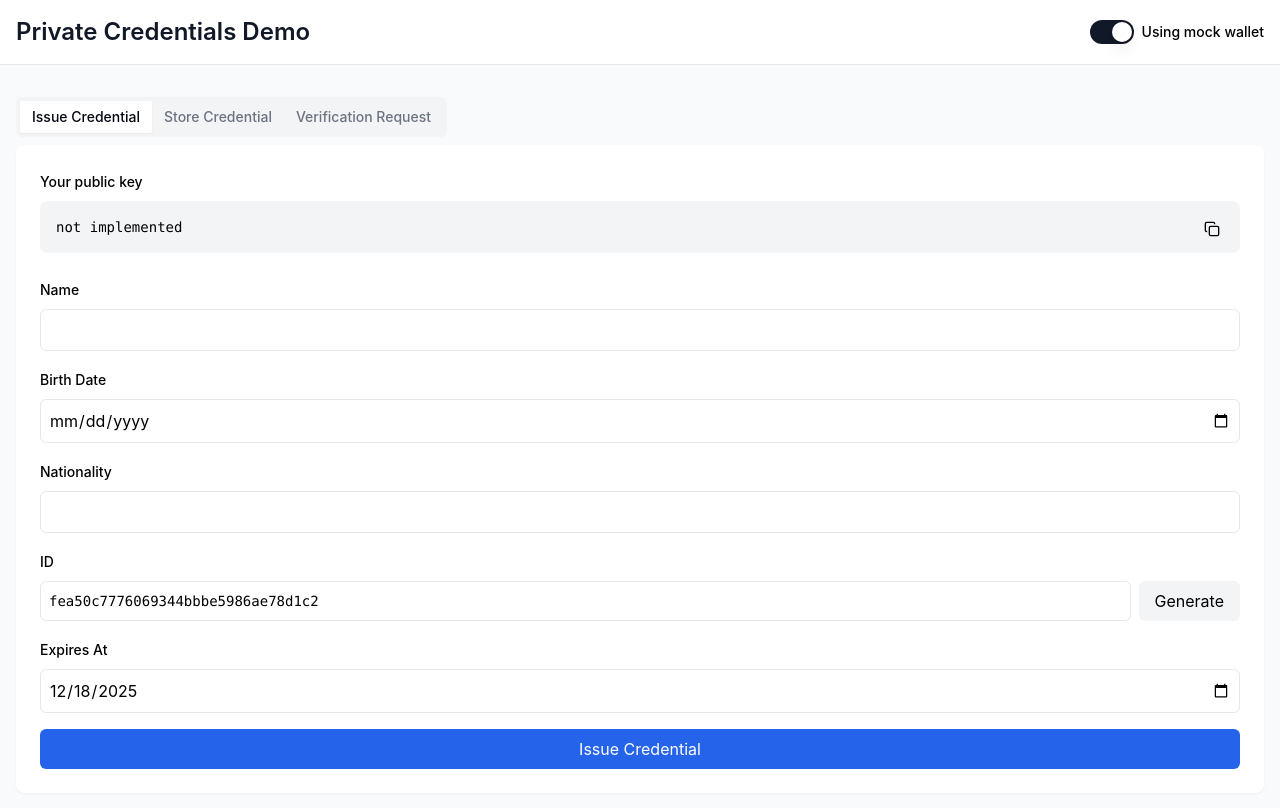
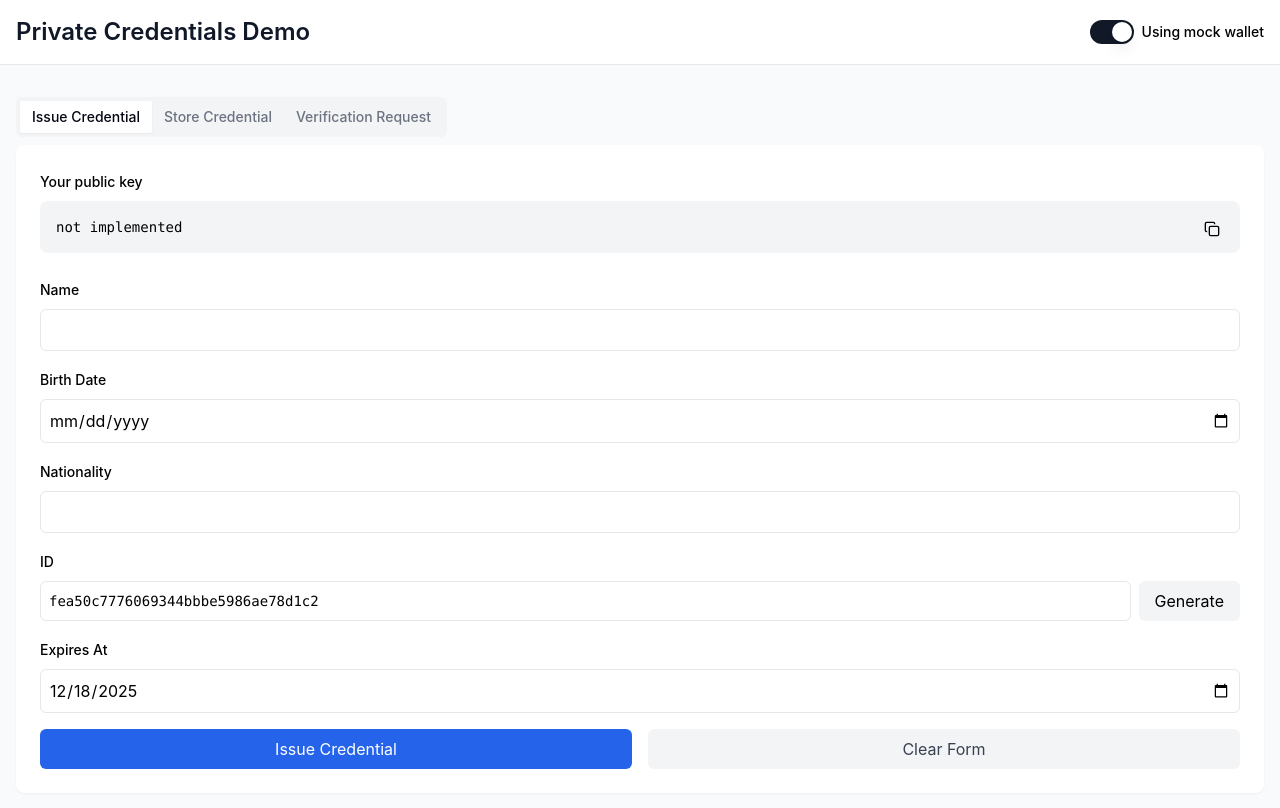
Before and after one commit to zksecurity/mina-credentials, a React (Vite) app in the folder examples/web-demo/: page / in a window 1280 px wide. Shown: the top 808 px of the page. Built offline with nearby package versions, Linux system fonts and the light colour scheme.

Commit message:
lift state

```diff
--- a/examples/web-demo/src/App.tsx
+++ b/examples/web-demo/src/App.tsx
@@ -11,7 +11,6 @@ const generateHexString = (length: number): string => {
     Math.floor(Math.random() * 16).toString(16)
   ).join('');
 };
-
 const CopyableCode: React.FC<{ value: string; label: string }> = ({
   value,
   label,
@@ -24,7 +23,7 @@ const CopyableCode: React.FC<{ value: string; label: string }> = ({
     <div className="space-y-2">
       <Label>{label}</Label>
       <div className="relative">
-        <pre className="bg-gray-100 p-4 rounded-lg font-mono text-sm break-all">
+        <pre className="bg-gray-100 p-4 rounded-lg font-mono text-sm whitespace-pre-wrap break-all">
           {value}
         </pre>
         <button
@@ -41,35 +40,24 @@ const CopyableCode: React.FC<{ value: string; label: string }> = ({
 
 const IssueCredentialsForm: React.FC<{
   useMockWallet: boolean;
-  onSuccess: (credential: string) => void;
-  onError: (error: string) => void;
-}> = ({ useMockWallet, onSuccess, onError }) => {
-  const [formData, setFormData] = useState({
-    name: '',
-    birthDate: '',
-    nationality: '',
-    id: generateHexString(32),
-    expiresAt: new Date(Date.now() + 365 * 24 * 60 * 60 * 1000)
-      .toISOString()
-      .split('T')[0],
-  });
-
+  formData: {
+    name: string;
+    birthDate: string;
+    nationality: string;
+    id: string;
+    expiresAt: string;
+  };
+  onFormDataChange: (formData: any) => void;
+  onSubmit: () => void;
+  onClear: () => void;
+}> = ({ useMockWallet, formData, onFormDataChange, onSubmit, onClear }) => {
   const handleSubmit = async (e: React.FormEvent) => {
     e.preventDefault();
-    try {
-      const result = await issueCredential(useMockWallet, {
-        ...formData,
-        birthDate: new Date(formData.birthDate).getTime(),
-        expiresAt: new Date(formData.expiresAt).getTime(),
-      });
-      onSuccess(result);
-    } catch (error) {
-      onError(error instanceof Error ? error.message : 'An error occurred');
-    }
+    onSubmit();
   };
 
   const regenerateId = () => {
-    setFormData((prev) => ({ ...prev, id: generateHexString(32) }));
+    onFormDataChange({ ...formData, id: generateHexString(32) });
   };
 
   return (
@@ -83,7 +71,7 @@ const IssueCredentialsForm: React.FC<{
           className="w-full p-2 border rounded-md"
           value={formData.name}
           onChange={(e) =>
-            setFormData((prev) => ({ ...prev, name: e.target.value }))
+            onFormDataChange({ ...formData, name: e.target.value })
           }
         />
       </div>
@@ -97,7 +85,7 @@ const IssueCredentialsForm: React.FC<{
           className="w-full p-2 border rounded-md"
           value={formData.birthDate}
           onChange={(e) =>
-            setFormData((prev) => ({ ...prev, birthDate: e.target.value }))
+            onFormDataChange({ ...formData, birthDate: e.target.value })
           }
         />
       </div>
@@ -111,7 +99,7 @@ const IssueCredentialsForm: React.FC<{
           className="w-full p-2 border rounded-md"
           value={formData.nationality}
           onChange={(e) =>
-            setFormData((prev) => ({ ...prev, nationality: e.target.value }))
+            onFormDataChange({ ...formData, nationality: e.target.value })
           }
         />
       </div>
@@ -126,7 +114,7 @@ const IssueCredentialsForm: React.FC<{
             className="flex-1 p-2 border rounded-md font-mono text-sm"
             value={formData.id}
             onChange={(e) =>
-              setFormData((prev) => ({ ...prev, id: e.target.value }))
+              onFormDataChange({ ...formData, id: e.target.value })
             }
           />
           <button
@@ -148,17 +136,29 @@ const IssueCredentialsForm: React.FC<{
           className="w-full p-2 border rounded-md"
           value={formData.expiresAt}
           onChange={(e) =>
-            setFormData((prev) => ({ ...prev, expiresAt: e.target.value }))
+            onFormDataChange({ ...formData, expiresAt: e.target.value })
           }
         />
       </div>
 
-      <button
-        type="submit"
-        className="w-full p-2 bg-blue-600 text-white rounded-md hover:bg-blue-700"
-      >
-        Issue Credential
-      </button>
+      <div className="flex space-x-4">
+        <button
+          type="submit"
+          className="flex-1 p-2 bg-blue-600 text-white rounded-md hover:bg-blue-700"
+        >
+          Issue Credential
+        </button>
+        <button
+          type="button"
+          onClick={(e) => {
+            e.preventDefault();
+            onClear();
+          }}
+          className="flex-1 p-2 bg-gray-100 text-gray-700 rounded-md hover:bg-gray-200"
+        >
+          Clear Form
+        </button>
+      </div>
     </form>
   );
 };
@@ -168,6 +168,46 @@ const App: React.FC = () => {
   const [publicKey, setPublicKey] = useState<string | null>(null);
   const [error, setError] = useState<string | null>(null);
   const [issuedCredential, setIssuedCredential] = useState<string | null>(null);
+
+  // Lifted form state
+  const [formData, setFormData] = useState({
+    name: '',
+    birthDate: '',
+    nationality: '',
+    id: generateHexString(32),
+    expiresAt: new Date(Date.now() + 365 * 24 * 60 * 60 * 1000)
+      .toISOString()
+      .split('T')[0],
+  });
+
+  const handleClearForm = () => {
+    setFormData({
+      name: '',
+      birthDate: '',
+      nationality: '',
+      id: generateHexString(32),
+      expiresAt: new Date(Date.now() + 365 * 24 * 60 * 60 * 1000)
+        .toISOString()
+        .split('T')[0],
+    });
+    setIssuedCredential(null);
+    setError(null);
+  };
+
+  const handleSubmitForm = async () => {
+    try {
+      const result = await issueCredential(useMockWallet, {
+        ...formData,
+        birthDate: new Date(formData.birthDate).getTime(),
+        expiresAt: new Date(formData.expiresAt).getTime(),
+      });
+      setIssuedCredential(result);
+      setError(null);
+    } catch (error) {
+      setError(error instanceof Error ? error.message : 'An error occurred');
+      setIssuedCredential(null);
+    }
+  };
 
   useEffect(() => {
     const fetchPublicKey = async () => {
@@ -231,14 +271,10 @@ const App: React.FC = () => {
 
               <IssueCredentialsForm
                 useMockWallet={useMockWallet}
-                onSuccess={(credential) => {
-                  setIssuedCredential(credential);
-                  setError(null);
-                }}
-                onError={(error) => {
-                  setError(error);
-                  setIssuedCredential(null);
-                }}
+                formData={formData}
+                onFormDataChange={setFormData}
+                onSubmit={handleSubmitForm}
+                onClear={handleClearForm}
               />
 
               {issuedCredential && (
--- a/examples/web-demo/src/interactions/issue-credential.ts
+++ b/examples/web-demo/src/interactions/issue-credential.ts
@@ -19,10 +19,7 @@ async function issueCredential(
   useMockWallet: boolean,
   data: DataInput
 ): Promise<string> {
-  // Simulate network delay
   await new Promise((resolve) => setTimeout(resolve, 1000));
-
-  // Validate the data
   if (
     !data.name ||
     !data.birthDate ||
@@ -33,9 +30,9 @@ async function issueCredential(
     throw new Error('All fields are required');
   }
 
-  // Return a mock credential
-  return (
-    'cred.eyJhbGciOiJFUzI1NiIsInR5cCI6IkpXVCJ9.eyJzdWIiOiIxMjM0NTY3ODkwIiwibmFtZSI6IkpvaG4gRG9lIiwiaWF0IjoxNTE2MjM5MDIyfQ.MKW_zZZhnlkz9bmV6einho4qGH_i7QaMW-xdzP3ExdXnZKhRJ3' +
-    JSON.stringify(data)
-  );
+  // Use btoa instead of Buffer for base64 encoding
+  const mockJWT =
+    'eyJhbGciOiJFUzI1NiIsInR5cCI6IkpXVCJ9.eyJzdWIiOiIxMjM0NTY3ODkwIiwibmFtZSI6IkpvaG4gRG9lIiwiaWF0IjoxNTE2MjM5MDIyfQ.MKW_zZZhnlkz9bmV6einho4qGH_i7QaMW-xdzP3ExdXnZKhRJ3';
+  const encodedData = btoa(JSON.stringify(data));
+  return `cred.${mockJWT}.${encodedData}`;
 }
```
